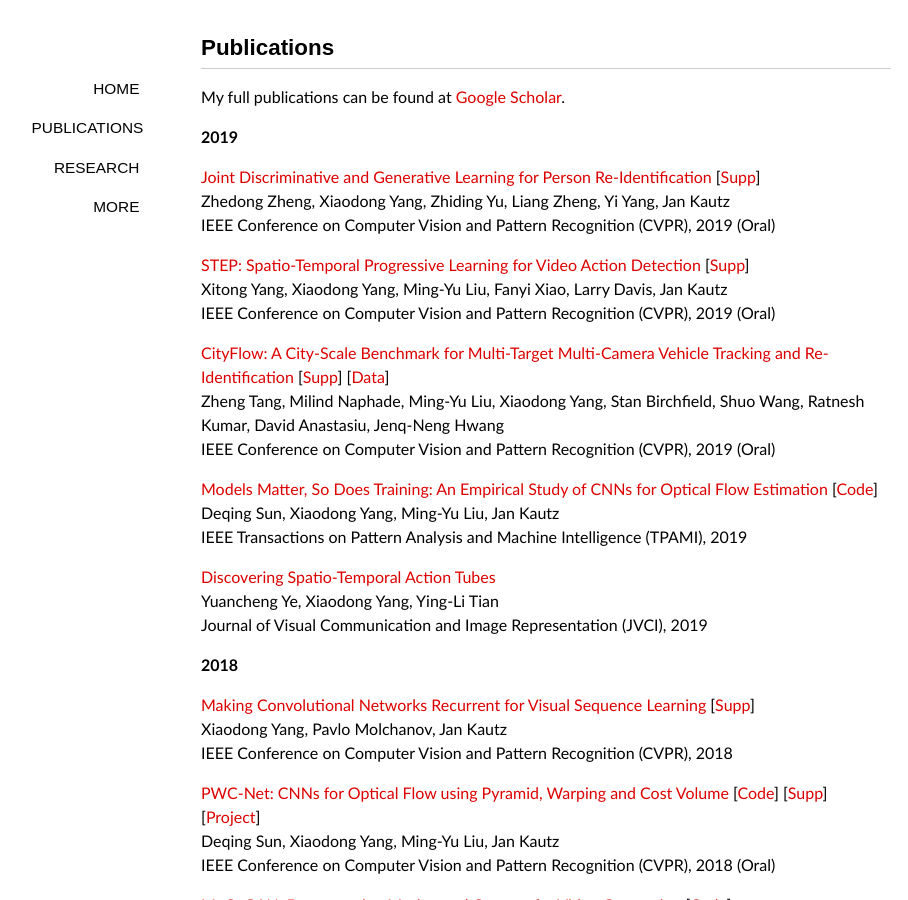
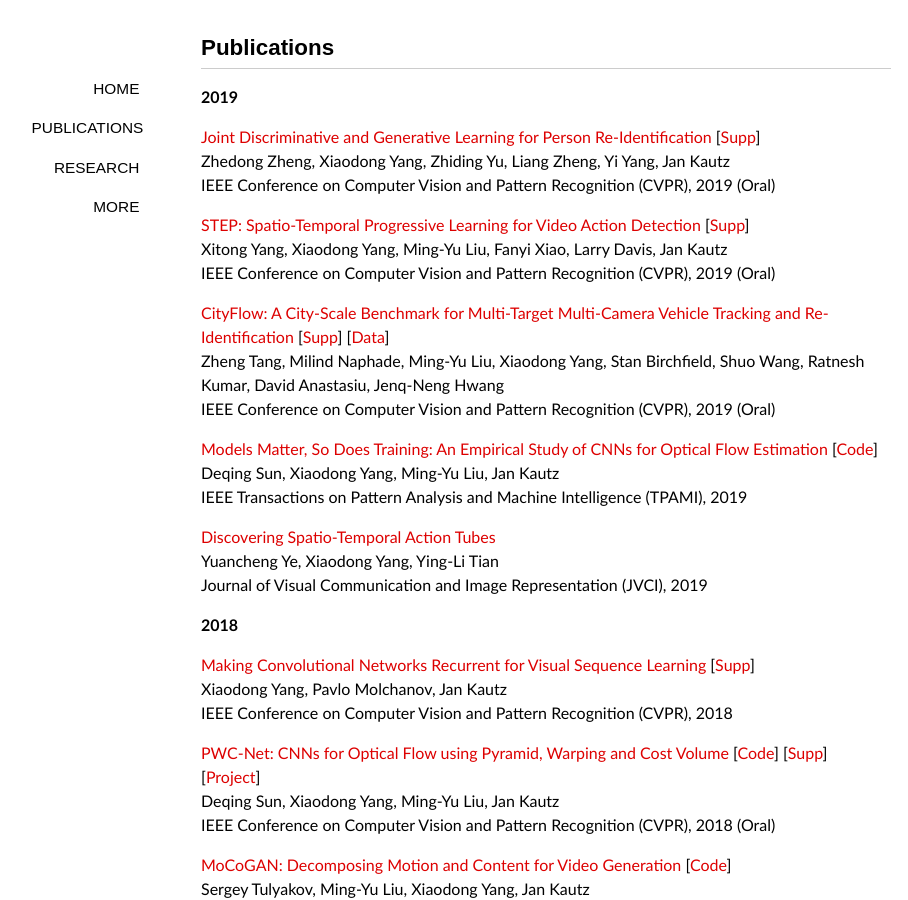
Before and after one commit to xiaodongyang/xiaodongyang.github.io, a Jekyll site: the page built from publications/index.md, in a window 1280 px wide and 900 px high. Shown: the whole window, without its empty margins (94-1002 px from the left). Built offline with Jekyll 4.4.1, drawn with Linux system fonts in a browser that asks for light colours; some web fonts are replaced.

Commit message:
Update index.md

```diff
--- a/publications/index.md
+++ b/publications/index.md
@@ -3,9 +3,6 @@ layout: page
 title: Publications
 comments: no
 ---
-
-My full publications can be found at [Google Scholar](http://scholar.google.com/citations?user=yWsMg_gAAAAJ&hl=en).
-<br>
 
 **2019**
 
```
